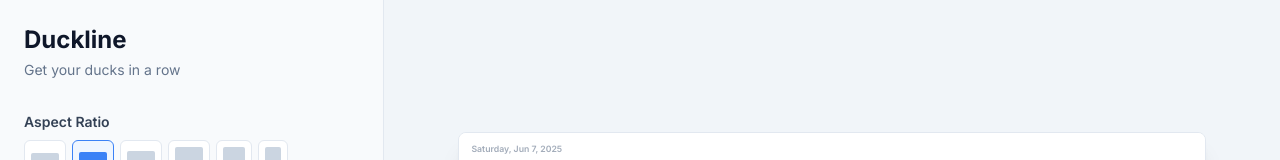
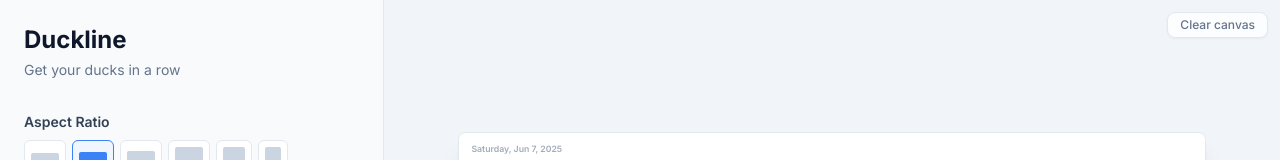
Before and after one commit to Yifeng-Sun/timelineGen, a React (Vite) app: page / in a window 1280 px wide. Shown: the top 160 px of the page. Built offline with nearby package versions, Linux system fonts and the light colour scheme.

Commit message:
add functions

```diff
--- a/App.tsx
+++ b/App.tsx
@@ -45,6 +45,7 @@
   const [avoidSplit, setAvoidSplit] = useState(false);
   const [compactDates, setCompactDates] = useState(true);
   const [showAddPanel, setShowAddPanel] = useState(true);
+  const [clearedItems, setClearedItems] = useState<TimelineItem[] | null>(null);
 
   // Persist items to localStorage on every change
   useEffect(() => {
@@ -83,6 +84,18 @@
   const handleItemDelete = useCallback((id: string) => {
     setItems(prev => prev.filter(item => item.id !== id));
   }, []);
+
+  const handleClear = useCallback(() => {
+    setClearedItems(items);
+    setItems([]);
+  }, [items]);
+
+  const handleUndo = useCallback(() => {
+    if (clearedItems) {
+      setItems(clearedItems);
+      setClearedItems(null);
+    }
+  }, [clearedItems]);
 
   const handleExport = async (format: 'png' | 'svg' | 'carousel') => {
     setIsExporting(true);
@@ -208,6 +221,14 @@
 
       {/* Main Preview Area */}
       <main className="flex-1 flex flex-col overflow-hidden relative">
+        {items.length > 0 && (
+          <button
+            onClick={handleClear}
+            className="absolute top-3 right-3 z-20 px-3 py-1 rounded-lg text-xs font-medium bg-white/80 border border-slate-200 text-slate-500 hover:bg-red-50 hover:text-red-600 hover:border-red-200 transition shadow-sm"
+          >
+            Clear canvas
+          </button>
+        )}
         <div
           ref={previewAreaRef}
           className="flex-1 overflow-auto p-4 md:p-8 flex items-center justify-center relative"
@@ -359,6 +380,24 @@
           </div>
         </div>
 
+        {clearedItems && (
+          <div className="absolute bottom-12 left-1/2 -translate-x-1/2 z-40 bg-slate-800 text-white px-4 py-2 rounded-lg shadow-lg flex items-center gap-3 animate-bounce-once">
+            <span className="text-sm">Canvas cleared</span>
+            <button
+              onClick={handleUndo}
+              className="text-sm font-bold text-blue-300 hover:text-blue-100 transition"
+            >
+              Undo
+            </button>
+            <button
+              onClick={() => setClearedItems(null)}
+              className="text-slate-400 hover:text-white transition text-lg leading-none"
+            >
+              &times;
+            </button>
+          </div>
+        )}
+
         {isExporting && (
           <div className="absolute inset-0 bg-white/60 backdrop-blur-sm z-50 flex flex-col items-center justify-center">
             <div className="w-12 h-12 border-4 border-blue-600 border-t-transparent rounded-full animate-spin mb-4"></div>
--- a/components/ControlPanel.tsx
+++ b/components/ControlPanel.tsx
@@ -218,7 +218,11 @@
         </div>
       </section>
 
-      <div className="text-center pt-2">
+      <div className="text-center pt-2 flex items-center justify-center gap-2">
+        <a href="https://yifengsun.com" target="_blank" rel="noopener noreferrer" className="text-xs text-slate-400 hover:text-blue-500 transition">
+          yifengsun.com
+        </a>
+        <span className="text-slate-300">|</span>
         <a href="mailto:ys@yifengsun.com?subject=Duckline%20Bug%20Report" className="text-xs text-slate-400 hover:text-blue-500 transition">
           Throw me a bug
         </a>
```
Also changed, not shown: 1 other file (tests, documents, lock files or other folders).
